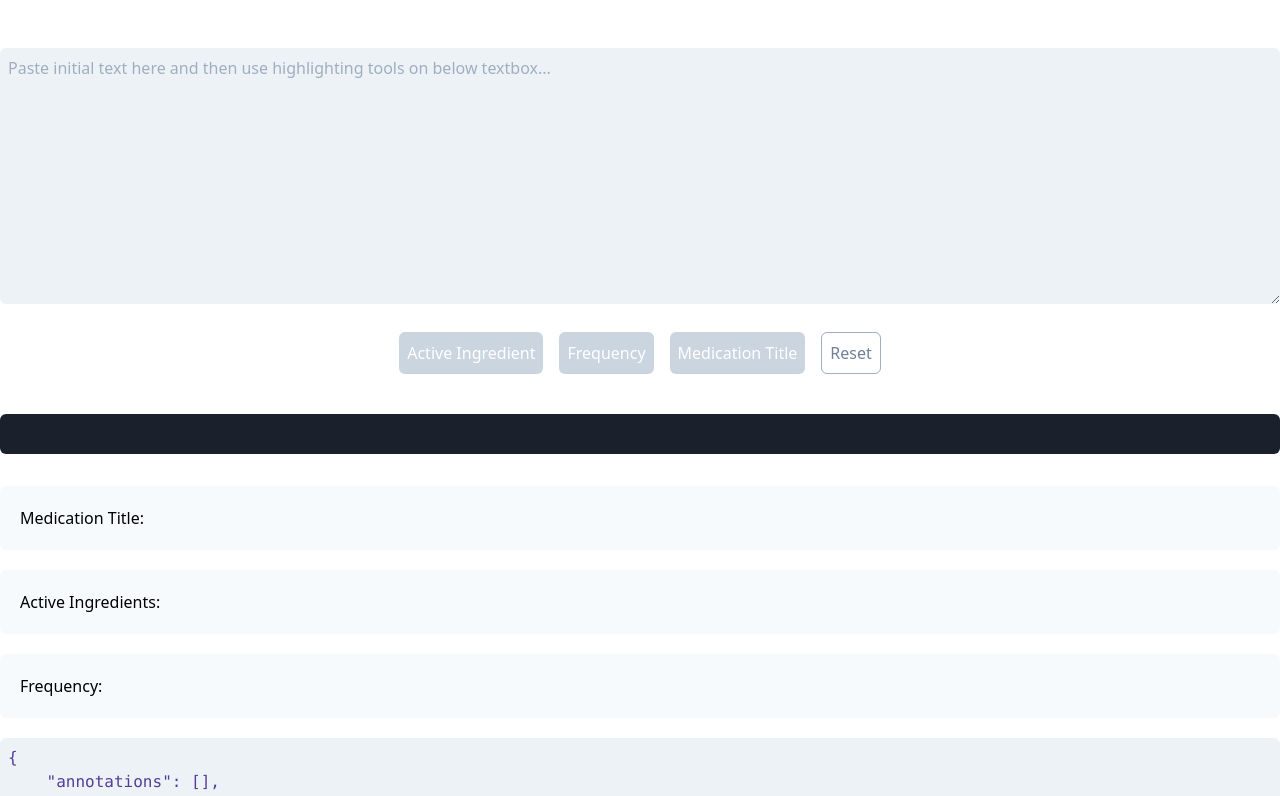
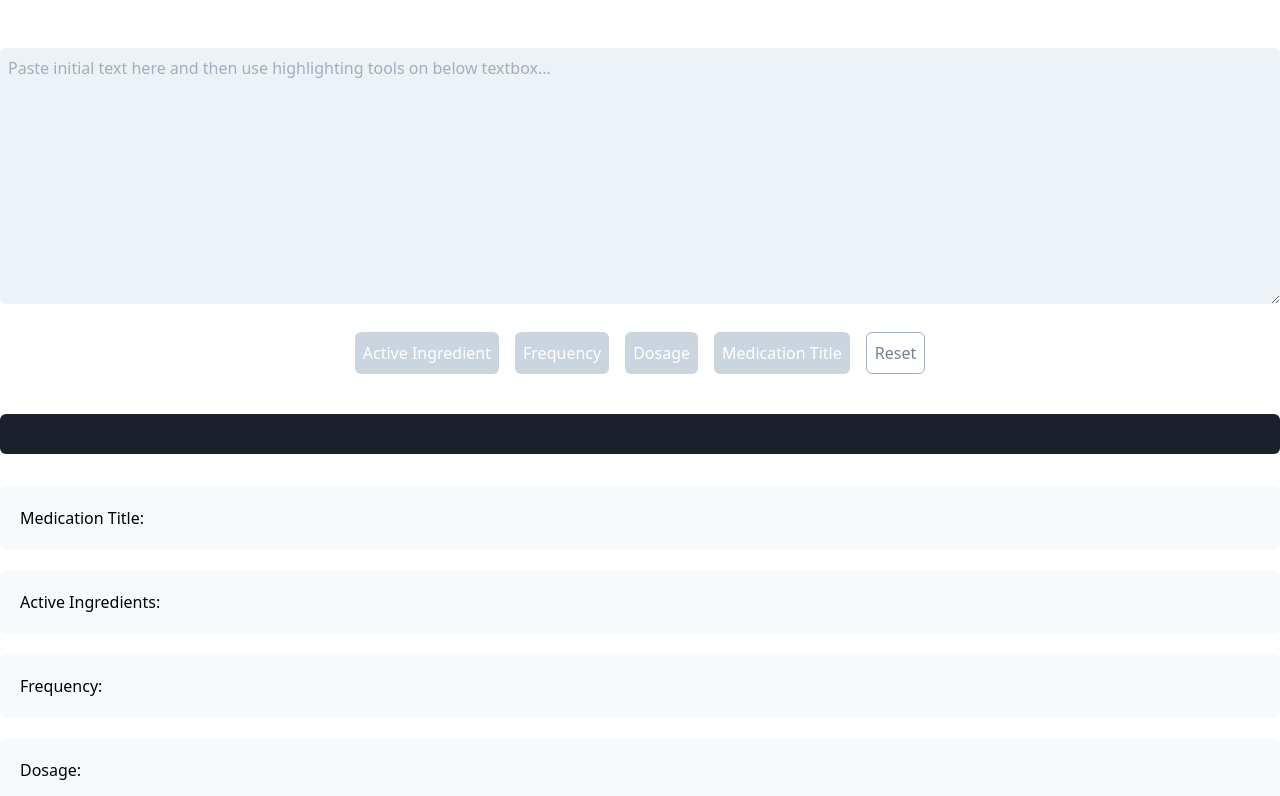
Before and after one commit to kvithana/automl-entity-classification-ui, a React (Create React App) app: page / in a window 1280 px wide. Shown: the top 796 px of the page. Built offline with nearby package versions, Linux system fonts and the light colour scheme.

Commit message:
💊 add dosage tag

```diff
--- a/src/components/Home/index.tsx
+++ b/src/components/Home/index.tsx
@@ -22,6 +22,9 @@ const Home = (): JSX.Element => {
     }
     if (state.medication.length) {
       state.medication.map((i) => arr.push({ text_extraction: { text_segment: i }, display_name: 'MedicationTitle' }))
+    }
+    if (state.dosage.length) {
+      state.dosage.map((i) => arr.push({ text_extraction: { text_segment: i }, display_name: 'Dosage' }))
     }
     setJsondata({ annotations: arr, text_snippet: { content: input } })
   }, [state, input])
@@ -91,6 +94,15 @@ const Home = (): JSX.Element => {
               },
             })
             break
+          case '4':
+            dispatch({
+              type: 'add',
+              payload: {
+                type: 'dosage',
+                data: { start_offset: range.startOffset, end_offset: range.endOffset },
+              },
+            })
+            break
           default:
             return
         }
@@ -124,6 +136,12 @@ const Home = (): JSX.Element => {
             className={`${selectedButton === 2 ? 'bg-green-400' : 'bg-gray-400'} text-white p-2 m-2 rounded-md`}
           >
             Frequency
+          </button>
+          <button
+            onClick={() => selectButton(4)}
+            className={`${selectedButton === 4 ? 'bg-orange-400' : 'bg-gray-400'} text-white p-2 m-2 rounded-md`}
+          >
+            Dosage
           </button>
           <button
             onClick={() => selectButton(3)}
@@ -168,6 +186,16 @@ const Home = (): JSX.Element => {
             ))}
           </div>
         </div>
+        <div className="w-full flex bg-gray-100 rounded-md mt-5 p-5 items-center">
+          <div className="pr-2">Dosage:</div>{' '}
+          <div className="flex">
+            {state.dosage.map((i) => (
+              <div key={i.start_offset} className="p-1 rounded-md bg-orange-400 text-white mr-1">
+                {input.slice(i.start_offset, i.end_offset)}
+              </div>
+            ))}
+          </div>
+        </div>
         <div className="bg-gray-200 rounded-md w-full mt-5 p-2 text-purple-800">
           <pre>
             <code>{JSON.stringify(jsondata, null, 4)}</code>
--- a/src/components/Home/reducer.tsx
+++ b/src/components/Home/reducer.tsx
@@ -6,13 +6,14 @@ interface SegmentData {
 interface AnnotationState {
   medication: SegmentData[]
   active_ingredient: SegmentData[]
+  dosage: SegmentData[]
   frequency: SegmentData[]
 }
 
 interface Action {
   type: 'add' | 'clear'
   payload?: {
-    type: 'medication' | 'active_ingredient' | 'frequency'
+    type: 'medication' | 'active_ingredient' | 'frequency' | 'dosage'
     data: SegmentData
   }
 }
@@ -20,6 +21,7 @@ interface Action {
 export const initialState: AnnotationState = {
   medication: [],
   active_ingredient: [],
+  dosage: [],
   frequency: [],
 }
 
```
